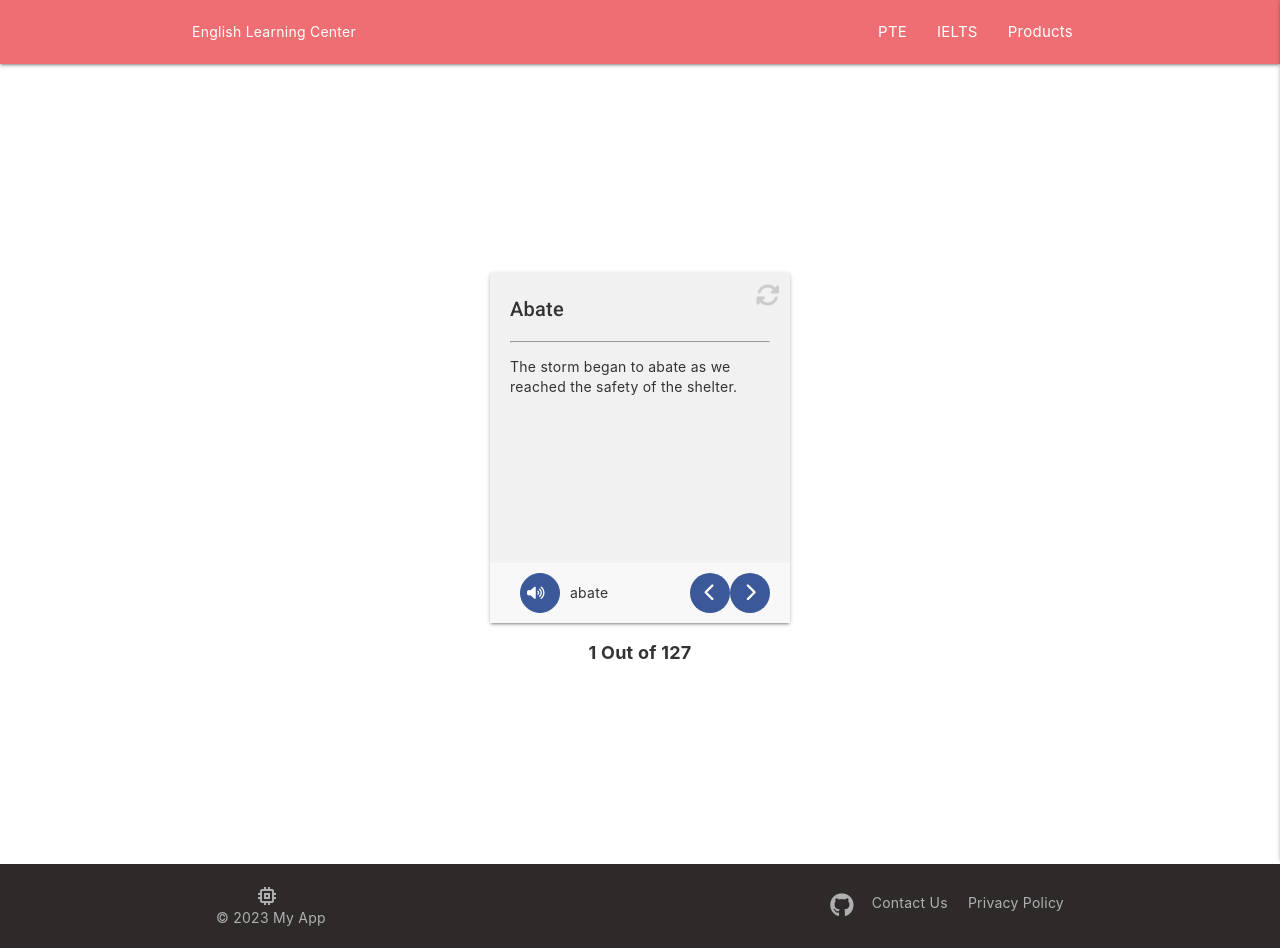
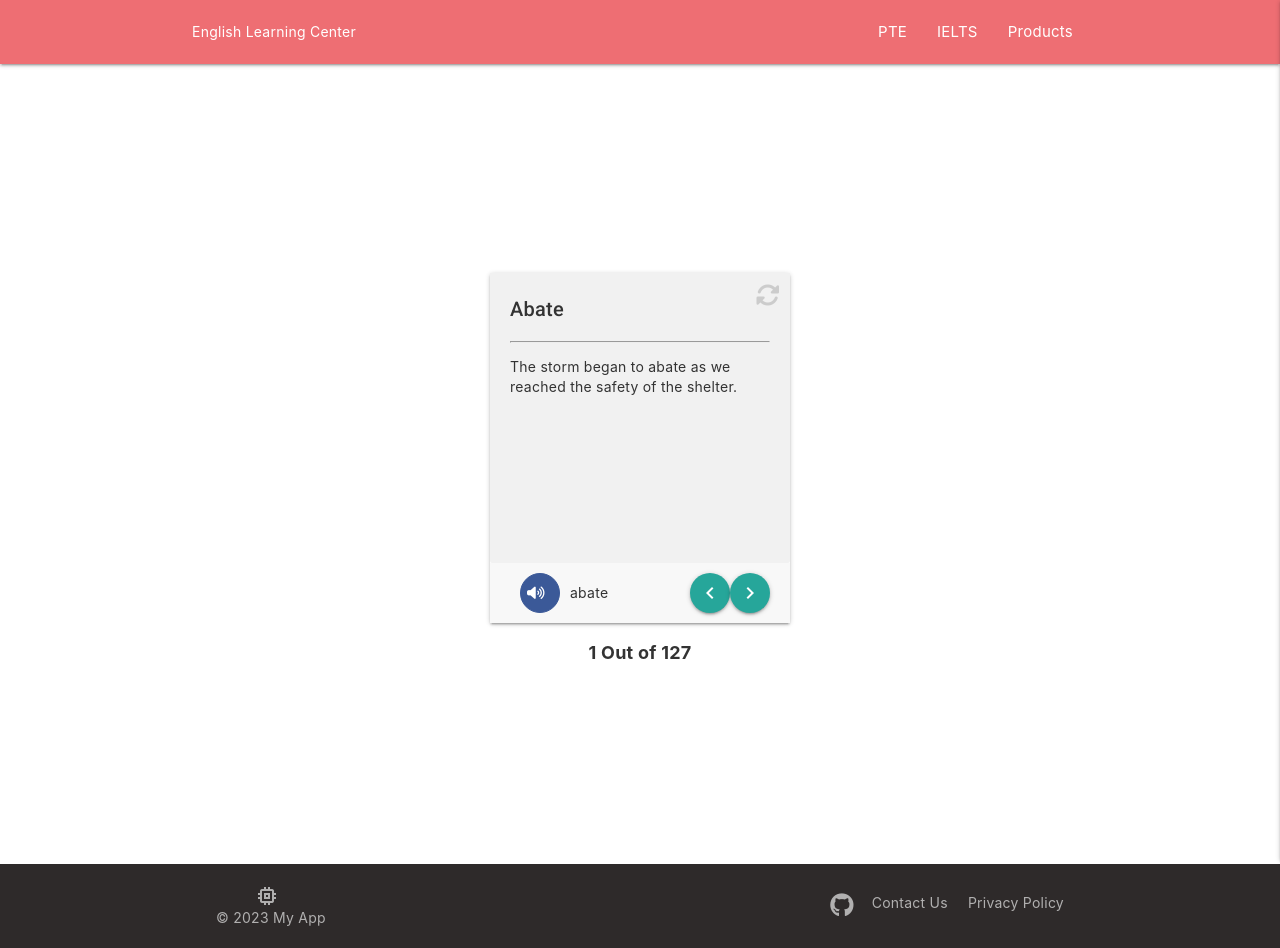
Before and after one commit to jadidihosein68/EnglishPractice, an Angular app: page /pte in a window 1280 px wide. Built offline with nearby package versions, Linux system fonts and the light colour scheme.

Commit message:
update button

```diff
--- a/src/app/shared/english-learner-card/english-learner-card.component.html
+++ b/src/app/shared/english-learner-card/english-learner-card.component.html
@@ -25,12 +25,12 @@
     </div>
 
     <div class="button-group">
-    <button class="previous-button" (click)="backCard()">
-      <i class="fas fa-chevron-left"></i>
-    </button>
+      <button class="btn-floating waves-effect waves-light previous-button" (click)="backCard()">
+        <i class="material-icons">chevron_left</i>
+      </button>
 
-    <button class="next-button" (click)="nextCard()">
-      <i class="fas fa-chevron-right"></i>
+    <button class="btn-floating waves-effect waves-light next-button" (click)="nextCard()">
+      <i class="material-icons">chevron_right</i>
     </button>
   </div>
 
--- a/src/app/shared/english-learner-card/english-learner-card.component.scss
+++ b/src/app/shared/english-learner-card/english-learner-card.component.scss
@@ -81,7 +81,6 @@
 
 .previous-button,
 .next-button {
-  background-color: #3b5998;
   border-radius: 50%;
   border: none;
   color: white;
```
